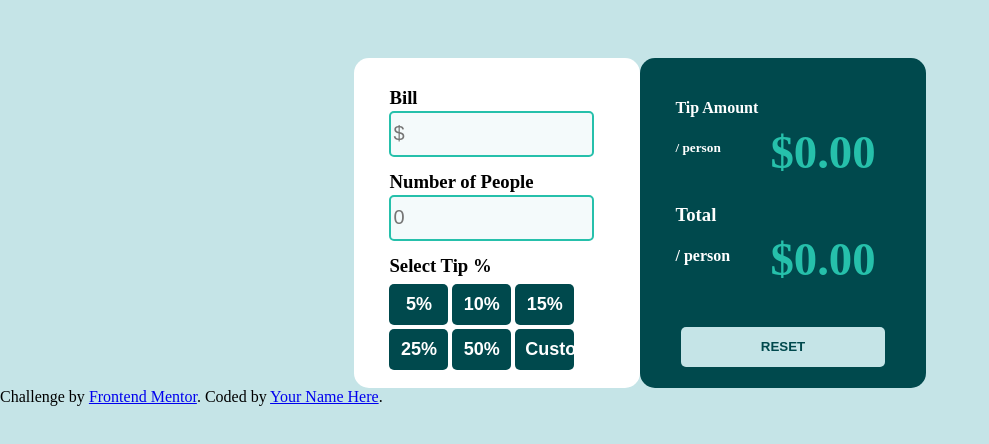
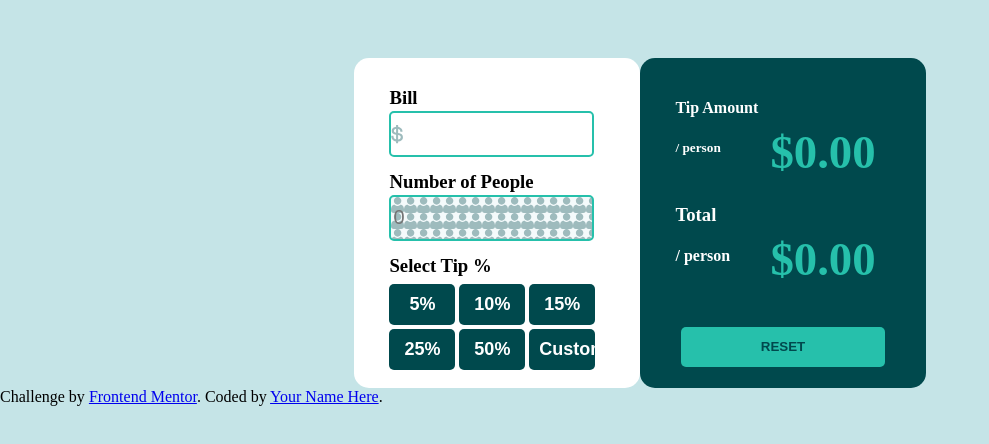
Before and after one commit to CodeWithRonnie/TipCalculator-App, a plain HTML site: page tip-calculator-app-main/index.html in a window 1280 px wide. Shown: the part 204-648 px from the top of the page, without its empty margins (0-989 px from the left). Drawn offline with Linux system fonts and the light colour scheme.

Commit message:
Added the dolar sign icon on the bill placeholder and adjusted the tip buttons. Also i changed the color of the reset button

```diff
--- a/tip-calculator-app-main/index.html
+++ b/tip-calculator-app-main/index.html
@@ -18,14 +18,14 @@
         <h3>
           Bill
         </h3>
-        <input class="input" type="text" placeholder="$" />
+        <input class="input icon1" type="number" placeholder="" />
       </div>
 
        <div class="left-items">
         <h3>
           Number of People
         </h3>
-        <input class="number-of-people" type="number" placeholder="0" />
+        <input class="number-of-people icon2" type="number" placeholder="0" />
       </div>
 
       <div class="left-items">
--- a/tip-calculator-app-main/styles.css
+++ b/tip-calculator-app-main/styles.css
@@ -60,6 +60,17 @@ input{
     background-color: var(--Grey50--);
     font-size: 20px;
     padding-right: 10px;
+}
+
+.icon1{
+    background: url("images/icon-dollar.svg") no-repeat left;
+    background-size: 13px;
+
+
+}
+
+.icon2{
+    background-image: url("images/icon-person.svg");
 
 }
 
@@ -91,7 +102,7 @@ input{
     width: 80%;
     height: 40px;
     margin-top: 40px;
-    background-color: var(--maincolor--);
+    background-color: var(--bluesh--);
     color: var(--strongcolor--);
     border: none;
     border-radius: 5px;
@@ -99,7 +110,7 @@ input{
 }
 
 .percentage-btn{
-    width: 25%;
+    width: 28%;
     padding: 10px;
     margin-top: 2%;
     border-radius: 5px;
```
